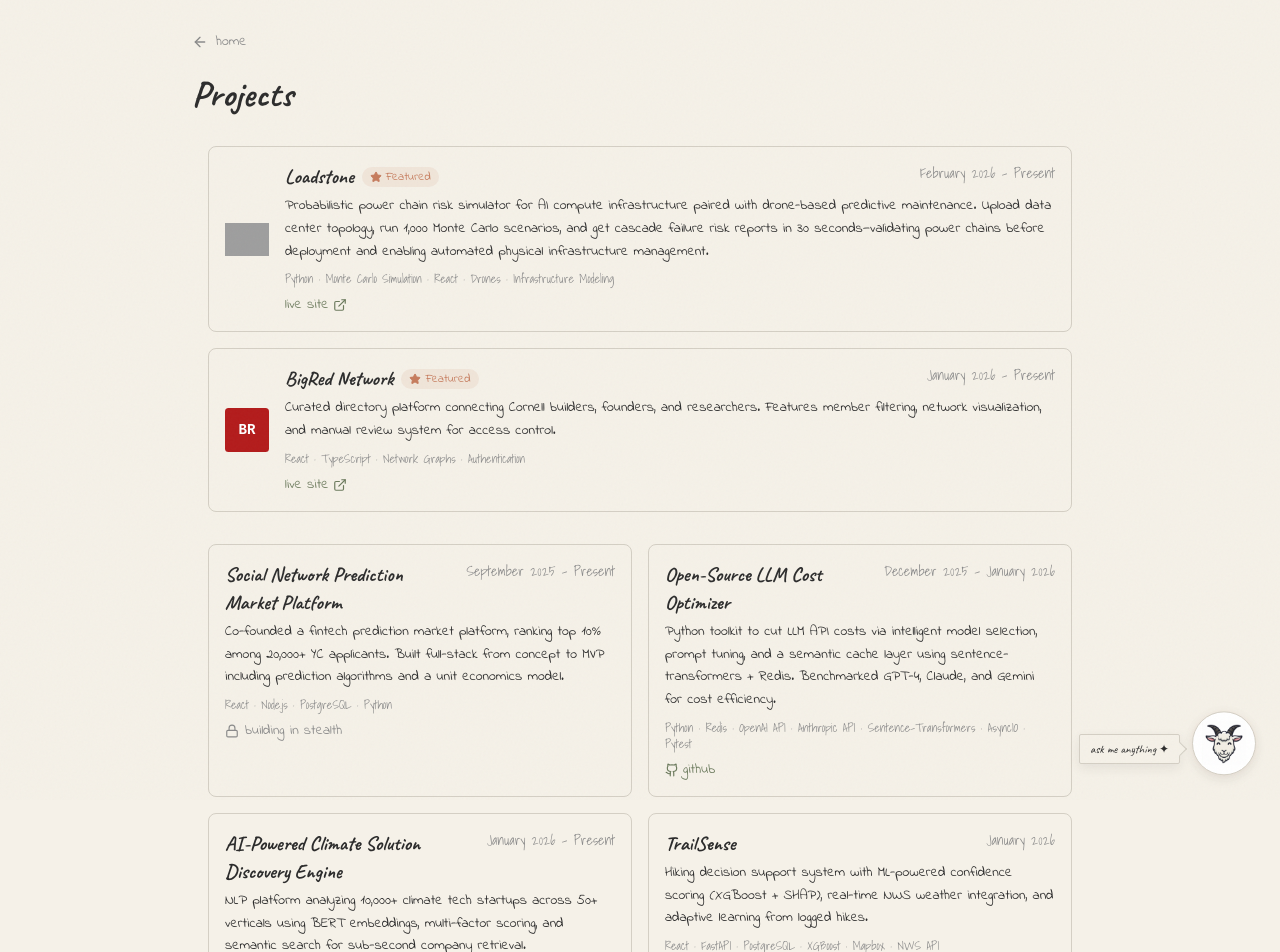
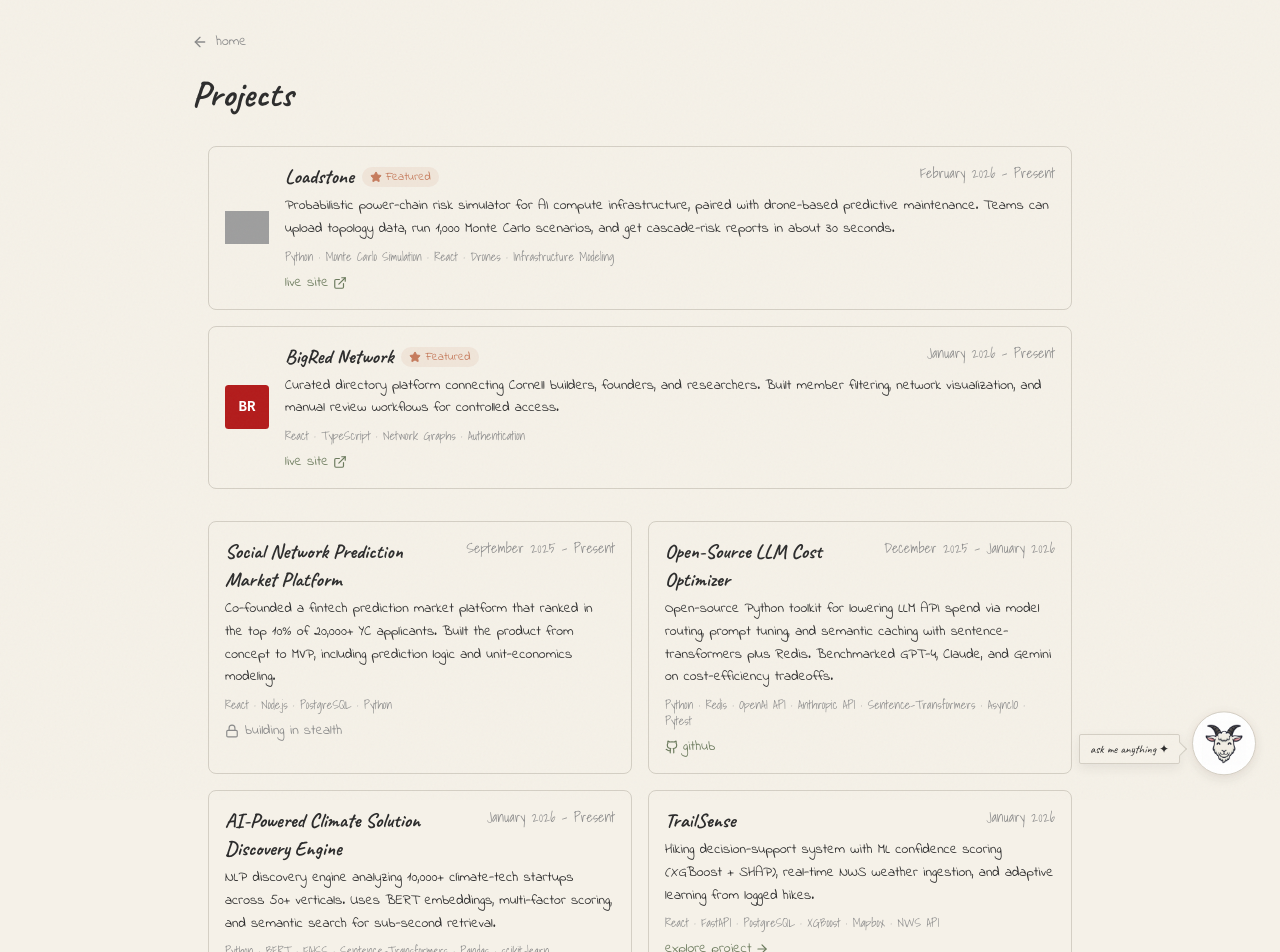
Before and after one commit to hgridharan999/personal_site, a React (Vite) app: page /projects in a window 1280 px wide. Shown: the top 952 px of the page. Built offline with nearby package versions, Linux system fonts and the light colour scheme; grey boxes are pictures that could not be loaded.

Commit message:
description changes

```diff
--- a/index.html
+++ b/index.html
@@ -4,7 +4,7 @@
     <meta charset="UTF-8" />
     <link rel="icon" type="image/svg+xml" href="/mountain.svg" />
     <meta name="viewport" content="width=device-width, initial-scale=1.0" />
-    <meta name="description" content="Building ML systems and startups. Co-founded a YC-applicant fintech startup (top 10%). Exploring where AI meets business strategy—and climbing 14ers along the way." />
+    <meta name="description" content="Building ML systems, founder tools, and startup experiments. Top 10% YC applicant with Fortune 500 AI strategy exposure." />
     <title>Hari Gridharan</title>
 
     <!-- Google Fonts - Handwritten -->
--- a/src/components/Projects.jsx
+++ b/src/components/Projects.jsx
@@ -19,7 +19,7 @@ const projectsData = [
   {
     date: "February 2026 - Present",
     title: "Loadstone",
-    description: "Probabilistic power chain risk simulator for AI compute infrastructure paired with drone-based predictive maintenance. Upload data center topology, run 1,000 Monte Carlo scenarios, and get cascade failure risk reports in 30 seconds—validating power chains before deployment and enabling automated physical infrastructure management.",
+    description: "Probabilistic power-chain risk simulator for AI compute infrastructure, paired with drone-based predictive maintenance. Teams can upload topology data, run 1,000 Monte Carlo scenarios, and get cascade-risk reports in about 30 seconds.",
     tech: ["Python", "Monte Carlo Simulation", "React", "Drones", "Infrastructure Modeling"],
     liveUrl: "https://loadstonelabs.com/",
     githubUrl: null,
@@ -29,7 +29,7 @@ const projectsData = [
   {
     date: "January 2026 - Present",
     title: "BigRed Network",
-    description: "Curated directory platform connecting Cornell builders, founders, and researchers. Features member filtering, network visualization, and manual review system for access control.",
+    description: "Curated directory platform connecting Cornell builders, founders, and researchers. Built member filtering, network visualization, and manual review workflows for controlled access.",
     tech: ["React", "TypeScript", "Network Graphs", "Authentication"],
     liveUrl: "https://www.bigred.network/",
     githubUrl: null,
@@ -39,7 +39,7 @@ const projectsData = [
   {
     date: "September 2025 - Present",
     title: "Social Network Prediction Market Platform",
-    description: "Co-founded a fintech prediction market platform, ranking top 10% among 20,000+ YC applicants. Built full-stack from concept to MVP including prediction algorithms and a unit economics model.",
+    description: "Co-founded a fintech prediction market platform that ranked in the top 10% of 20,000+ YC applicants. Built the product from concept to MVP, including prediction logic and unit-economics modeling.",
     tech: ["React", "Node.js", "PostgreSQL", "Python"],
     liveUrl: null,
     githubUrl: null,
@@ -48,7 +48,7 @@ const projectsData = [
   {
     date: "December 2025 – January 2026",
     title: "Open-Source LLM Cost Optimizer",
-    description: "Python toolkit to cut LLM API costs via intelligent model selection, prompt tuning, and a semantic cache layer using sentence-transformers + Redis. Benchmarked GPT-4, Claude, and Gemini for cost efficiency.",
+    description: "Open-source Python toolkit for lowering LLM API spend via model routing, prompt tuning, and semantic caching with sentence-transformers plus Redis. Benchmarked GPT-4, Claude, and Gemini on cost-efficiency tradeoffs.",
     tech: ["Python", "Redis", "OpenAI API", "Anthropic API", "Sentence-Transformers", "AsyncIO", "Pytest"],
     liveUrl: null,
     githubUrl: "https://github.com/hgridharan999/token_optimizer",
@@ -56,7 +56,7 @@ const projectsData = [
   {
     date: "January 2026 - Present",
     title: "AI-Powered Climate Solution Discovery Engine",
-    description: "NLP platform analyzing 10,000+ climate tech startups across 50+ verticals using BERT embeddings, multi-factor scoring, and semantic search for sub-second company retrieval.",
+    description: "NLP discovery engine analyzing 10,000+ climate-tech startups across 50+ verticals. Uses BERT embeddings, multi-factor scoring, and semantic search for sub-second retrieval.",
     tech: ["Python", "BERT", "FAISS", "Sentence-Transformers", "Pandas", "scikit-learn"],
     liveUrl: null,
     githubUrl: "https://github.com/hgridharan999",
@@ -65,7 +65,7 @@ const projectsData = [
   {
     date: "January 2026",
     title: "TrailSense",
-    description: "Hiking decision support system with ML-powered confidence scoring (XGBoost + SHAP), real-time NWS weather integration, and adaptive learning from logged hikes.",
+    description: "Hiking decision-support system with ML confidence scoring (XGBoost + SHAP), real-time NWS weather ingestion, and adaptive learning from logged hikes.",
     tech: ["React", "FastAPI", "PostgreSQL", "XGBoost", "Mapbox", "NWS API"],
     liveUrl: null,
     githubUrl: null,
--- a/src/components/WhatImDoing.jsx
+++ b/src/components/WhatImDoing.jsx
@@ -68,7 +68,7 @@ const experiencesData = [
     location: "Remote",
     period: "Jan 2026 - Present",
     Logo: AdobeLogo,
-    description: "Advised IT leadership on AI strategy tied to $1M+ enterprise contract decisions.",
+    description: "Advised IT leaders on AI infrastructure strategy tied to $1M+ enterprise contract decisions.",
   },
   {
     title: "Problem Design Engineer",
@@ -77,7 +77,7 @@ const experiencesData = [
     location: "Remote",
     period: "Mar 2026 - Present",
     Logo: WidgetFactoryLogo,
-    description: "Designed frontier evaluation tasks that sharpened model behavior in production environments.",
+    description: "Designed adversarial evaluation tasks for frontier models used in production workflows.",
   },
   {
     title: "Builder",
@@ -86,7 +86,7 @@ const experiencesData = [
     location: "Ithaca, NY",
     period: "Jan 2026 - Present",
     Logo: ArmadaLogo,
-    description: "Partnered with founders and VCs to ship ambitious AI and full-stack builds from idea to MVP.",
+    description: "Built AI and full-stack MVPs with founders and VCs, from problem framing to launch.",
   },
   {
     title: "Operations Lead",
@@ -104,7 +104,7 @@ const experiencesData = [
     location: "Ithaca, NY",
     period: "Nov 2025 - Present",
     Logo: DTILogo,
-    description: "Led market and GTM analysis for student products serving 15,000+ Cornell users.",
+    description: "Ran market and GTM analysis for student products used across 15,000+ Cornell users.",
   },
   {
     title: "Co-Founder",
@@ -113,7 +113,7 @@ const experiencesData = [
     location: "Ithaca, NY",
     period: "Feb 2026 - Present",
     Logo: LoadstoneLogo,
-    description: "Co-building autonomous drone synchronization infrastructure with deeptech ambition.",
+    description: "Co-founding autonomous drone sync infrastructure for predictive maintenance in power-critical environments.",
   },
   {
     title: "Growth",
@@ -122,7 +122,7 @@ const experiencesData = [
     location: "Remote",
     period: "Mar 2026 - Present",
     Logo: Ship1Logo,
-    description: "Accelerating founder growth loops and early product-market fit experiments.",
+    description: "Supported founder growth loops and early product-market fit experiments across accelerator startups.",
   },
 ];
 
--- a/src/pages/HomePage.jsx
+++ b/src/pages/HomePage.jsx
@@ -39,7 +39,7 @@ export default function HomePage() {
             animate={{ opacity: 1 }}
             transition={{ delay: 0.3, duration: 0.5 }}
           >
-            Cornell Dyson '29 - Building ML systems and startups.
+            Cornell Dyson '29 - Building ML systems, founder tools, and go-to-market experiments.
           </motion.p>
 
           {/* Blurb */}
@@ -49,7 +49,7 @@ export default function HomePage() {
             animate={{ opacity: 1 }}
             transition={{ delay: 0.4, duration: 0.5 }}
           >
-            An internationally-recognized mathematician, debater, and marketer turned serial founder. YC top applicant, Fortune 500 AI work. Love taking risks and doing generally cool stuff.
+            Founder and operator working across AI strategy, product builds, and growth. Top 10% YC applicant with Fortune 500 consulting exposure. I like high-agency teams, fast iteration, and ambitious technical bets.
           </motion.p>
 
           {/* Nav links and Social in grid */}
```
Also changed, not shown: 1 other file (tests, documents, lock files or other folders).
